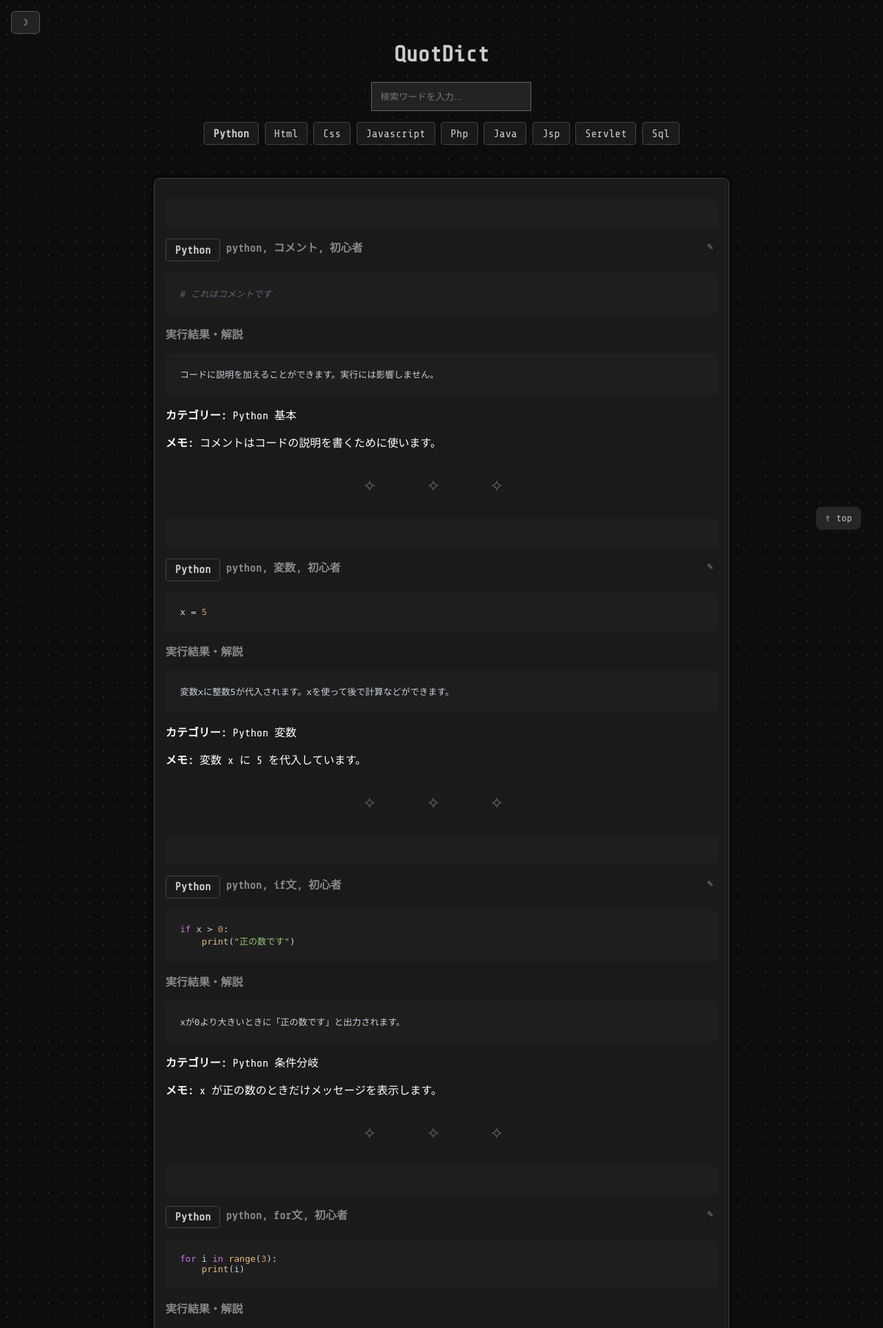
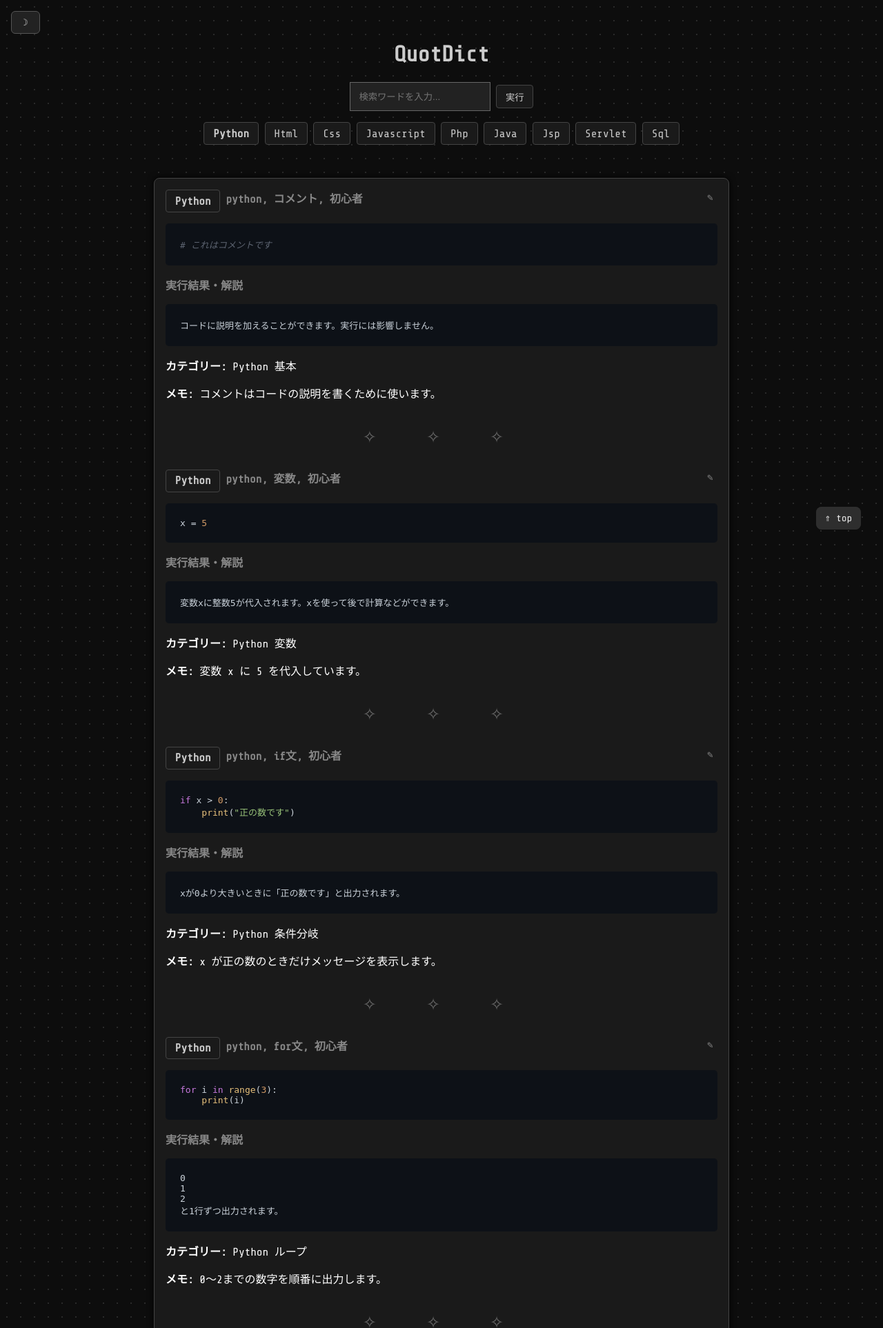
Before and after one commit to chappy61/QuotDict-, a Flask app: page /?lang=python in a window 1280 px wide. Shown: the top 1926 px of the page at 69% size. Run offline with Flask 3, Linux system fonts and the light colour scheme; data comes from the database, SQL or seed files in the repository; some libraries are stand-ins or nearby versions.

Commit message:
検索実装、DBへ完全移行

```diff
--- a/app.py
+++ b/app.py
@@ -1,16 +1,13 @@
-from flask import Flask, render_template, request, redirect
-import json, os
-from flask import url_for
+from flask import Flask, render_template, request, redirect, url_for
+import os
 import sqlite3
 
-
 app = Flask(__name__)
-DATA_FILE = "data/quotes.json"
 DATABASE = 'data/quotes.db'
 
 def get_db_connection():
     conn = sqlite3.connect(DATABASE)
-    conn.row_factory = sqlite3.Row  # カラム名で扱えるように
+    conn.row_factory = sqlite3.Row
     return conn
 
 def load_quotes_from_db():
@@ -35,24 +32,29 @@
     return quotes
 
 
-def load_quotes():
-    if not os.path.exists(DATA_FILE):
-        return []
-    with open(DATA_FILE, encoding='utf-8') as f:
-        return json.load(f)
+@app.route("/", methods=["GET"])
+def index():
+    def safe_lower(val):
+        return val.lower() if isinstance(val, str) else ""
 
-def save_quotes(quotes):
-    with open(DATA_FILE, 'w', encoding='utf-8') as f:
-        json.dump(quotes, f, ensure_ascii=False, indent=2)
+    quotes = load_quotes_from_db()
 
-@app.route("/")
-def index():
-    quotes = load_quotes_from_db()
     query = request.args.get("q", "").lower()
     selected_lang = request.args.get("lang", "").lower()
 
     if selected_lang:
         quotes = [q for q in quotes if q.get("language", "").lower() == selected_lang]
+    print(f"フィルター後の引用数: {len(quotes)}")
+
+    if query:
+        quotes = [
+            q for q in quotes if
+            query in safe_lower(q.get("text")) or
+            query in safe_lower(q.get("author")) or
+            query in safe_lower(q.get("note")) or
+            any(query in tag.lower() for tag in q.get("tags", []))
+        ]
+    print(f"検索後の引用数: {len(quotes)}")
 
     sample_quotes = {
         "python": "print('Hello, world!')",
@@ -71,15 +73,14 @@
         quotes=quotes,
         current_lang=selected_lang if selected_lang else None,
         languages=list(sample_quotes.keys()),
-        sample_quotes=sample_quotes
+        sample_quotes=sample_quotes,
+        search_query=query
     )
-
 
 @app.route("/add", methods=["POST"])
 def add_quote():
     conn = get_db_connection()
     cursor = conn.cursor()
-
     cursor.execute("""
         INSERT INTO quotes (text, author, tags, note, favorite, language, result)
         VALUES (?, ?, ?, ?, ?, ?, ?)
@@ -94,7 +95,6 @@
     ))
     conn.commit()
     conn.close()
-
     return redirect("/")
 
 @app.route('/edit/<int:quote_id>', methods=['GET', 'POST'])
@@ -105,13 +105,7 @@
     if request.method == 'POST':
         cursor.execute("""
             UPDATE quotes SET
-                text = ?,
-                author = ?,
-                tags = ?,
-                note = ?,
-                favorite = ?,
-                language = ?,
-                result = ?
+                text = ?, author = ?, tags = ?, note = ?, favorite = ?, language = ?, result = ?
             WHERE id = ?
         """, (
             request.form.get('text', ''),
@@ -127,7 +121,6 @@
         conn.close()
         return redirect("/")
 
-    # GETなら編集フォーム表示のためにDBから引用を取る
     cursor.execute("SELECT * FROM quotes WHERE id = ?", (quote_id,))
     row = cursor.fetchone()
     conn.close()
@@ -156,9 +149,6 @@
     conn.close()
     return redirect("/")
 
-
-
 if __name__ == '__main__':
-    import os
     port = int(os.environ.get('PORT', 5000))
     app.run(host='0.0.0.0', port=port, debug=True)
--- a/static/style.css
+++ b/static/style.css
@@ -275,16 +275,59 @@
 }
 
 /* ===== 検索バー・入力バー ===== */
-.search-bar,
+
+.search-btn {
+  writing-mode: horizontal-tb; /* 横書きを強制 */
+  white-space: nowrap;         /* 折り返し防止 */
+}
+
+.search-bar {
+  display: flex;
+  justify-content: center;
+  align-items: center;
+  margin: 1rem 0;
+}
+
+.search-bar form {
+  display: flex;
+  align-items: center;
+  gap: 0.5rem;
+  justify-content: center;
+}
+
+.search-btn {
+  background: #1a1a1a;
+  color: #ccc;
+  border: 1px solid #444;
+  border-radius: 4px;
+  padding: 0.4rem 0.8rem;
+  text-decoration: none;
+  cursor: pointer;
+  transition: 0.3s;
+  display: inline-block;
+}
+
+.search-btn:hover {
+  box-shadow: 0 0 6px rgba(255, 255, 255, 0.15);
+}
+.search-btn.active {
+  font-weight: bold;
+}
+
+body.light-mode .search-btn {
+  background: #f8f5eb;
+  color: #4a4a4a;
+  border-color: #bbb;
+}
+body.light-mode .search-btn:hover {
+  background: #ffe799;
+  box-shadow: 0 0 6px rgba(255, 255, 160, 0.4);
+}
+
 .input-bar {
   display: flex;
   margin: 1rem 0;
-}
-.input-bar {
   justify-content: flex-start;
-}
-.search-bar {
-  justify-content: center;
 }
 
 .search-bar input,
@@ -548,8 +591,8 @@
   box-shadow: 0 10px 40px rgba(0, 0, 0, 0.05), inset 0 0 10px rgba(255, 255, 255, 0.4);
   backdrop-filter: blur(2px);
   transition: all 0.4s ease;
+  padding-right: 2rem;
 }
-
 /* 各フィールドのラベル */
 .edit-form label {
   display: block;
@@ -563,9 +606,10 @@
 /* 入力欄（紙っぽい） */
 .edit-form input[type="text"],
 .edit-form textarea {
+  box-sizing: border-box;
   width: 100%;
   border: 1px solid #ccc;
-  padding: 0.6rem 0.8rem;
+  padding: 0.6rem 0.6rem;
   border-radius: 0.4rem;
   background: #fdfdfd;
   box-shadow: inset 0 0 5px rgba(0, 0, 0, 0.05);
@@ -573,6 +617,7 @@
   font-size: 0.95rem;
   color: #222;
   transition: 0.3s;
+  padding-right: 2rem;
 }
 
 .edit-form textarea {
@@ -602,7 +647,7 @@
   border-radius: 0.5rem;
   cursor: pointer;
   transition: background 0.3s ease;
-  box-shadow: inset 0 0 5px #fff3d2;
+  box-shadow: inset 0 0 5px #444;
 }
 
 .edit-form button[type="submit"]:hover {
@@ -640,6 +685,15 @@
     transform: translateY(0);
   }
 }
+.back-link {
+  display: inline-block;
+  color: #222;
+  text-decoration: none;
+  font-weight: bold;
+  transition: color 0.3s ease;
+}
+
+
 /*スクロールバー*/
 
 ::-webkit-scrollbar {
@@ -664,7 +718,6 @@
   overflow-x: auto;    /* 横スクロールを許可 */
   white-space: pre;    /* コードの改行はそのまま保持 */
   padding: 0.5rem;
-  background-color: #1e1e1e; /* 好きな背景色に調整 */
   border-radius: 0.3rem;
 }
 
--- a/templates/edit.html
+++ b/templates/edit.html
@@ -45,6 +45,10 @@
 						<button type="submit"class="erase-btn" onclick="return confirm('本当に削除しますか？')">削除</button>
 					</form>
 				</div>
+			</div>
+			<div class="back-link-container" style="margin-top: 2rem;">
+				<a href="{{ url_for('index') }}" class="back-link">← 一覧へ戻る</a>
+			</div>
 		</main>
 		<script>
 			const container = document.querySelector('.glow-container');
--- a/templates/index.html
+++ b/templates/index.html
@@ -20,7 +20,8 @@
 			</h1>
 			<div class="search-bar">
 				<form method="GET" action="/">
-					<input type="text" name="q" placeholder="検索ワードを入力..." />
+					<input type="text" name="q" placeholder="検索ワードを入力..." value="{{ search_query }}">
+					<button type="submit" class="search-btn">実行</button>
 				</form>
 			</div>
 			<nav>
@@ -32,9 +33,8 @@
 			</nav>
 			<button id="theme-toggle" class="theme-toggle">☽</button>
 		</header>
-
 		<main class="content-block">
-			{% if not current_lang %}
+			{% if not current_lang and not search_query %}
 			  <h2>言語別のコード引用一覧</h2>
 			  {% for language in languages %}
 			  <div class="quote-item">
@@ -48,49 +48,39 @@
 			  {% if quotes %}
 			    {% for quote in quotes %}
 			      <div class="quote-item">
-			  <pre><code>{{ quote.code }}</code></pre>
-			  <p>{{ quote.memo }}</p>
-			  <a href="{{ url_for('edit_quote', quote_id=quote['id']) }}"class="edit-btn">✎</a>
+			        <a href="{{ url_for('edit_quote', quote_id=quote['id']) }}" class="edit-btn">✎</a>
 			        <div class="quote-header">
 			          <div class="quote-meta">
 			            <span class="lang-label">{{ quote.language|capitalize }}</span>
 			            <span class="tag-list">{{ quote.tags | join(", ") }}</span>
 			          </div>
 			        </div>
-
 			        <div class="side-by-side">
 			          <div class="code-block">
 			            <pre><code class="language-{{ quote.language }}">{{ quote.text }}</code></pre>
 			          </div>
-
+			          {% if quote.result %}
 			          <div class="quote-meta">
-			      {% if quote.result %}
 			            <span class="result-list">実行結果・解説</span>
-			      {% endif %}
 			          </div>
-
-			    {% if quote.result %}
 			          <div class="code-block">
 			            <pre><code class="hljs language-plaintext">{{ quote.result }}</code></pre>
 			          </div>
 			          {% endif %}
-
 			          <p><strong>カテゴリー:</strong> {{ quote.author }}</p>
 			          {% if quote.note %}
 			          <p><strong>メモ:</strong> {{ quote.note }}</p>
 			          {% endif %}
 			        </div>
-
 			        <div class="divider"></div>
 			      </div>
 			    {% endfor %}
-
 			  {% else %}
 			    <p>該当する引用はありません。</p>
 			  {% endif %}
 			  <p><a href="#top" class="to-top">⇑ top</a></p>
 			{% endif %}
-			</div>
+			  <p><a href="#top" class="to-top">⇑ top</a></p>
 				<h2>引用の追加</h2>
 				<form action="/add" method="post">
 					<div class="input-bar">
```
Lines whose indentation alone changed are shown as unchanged.
